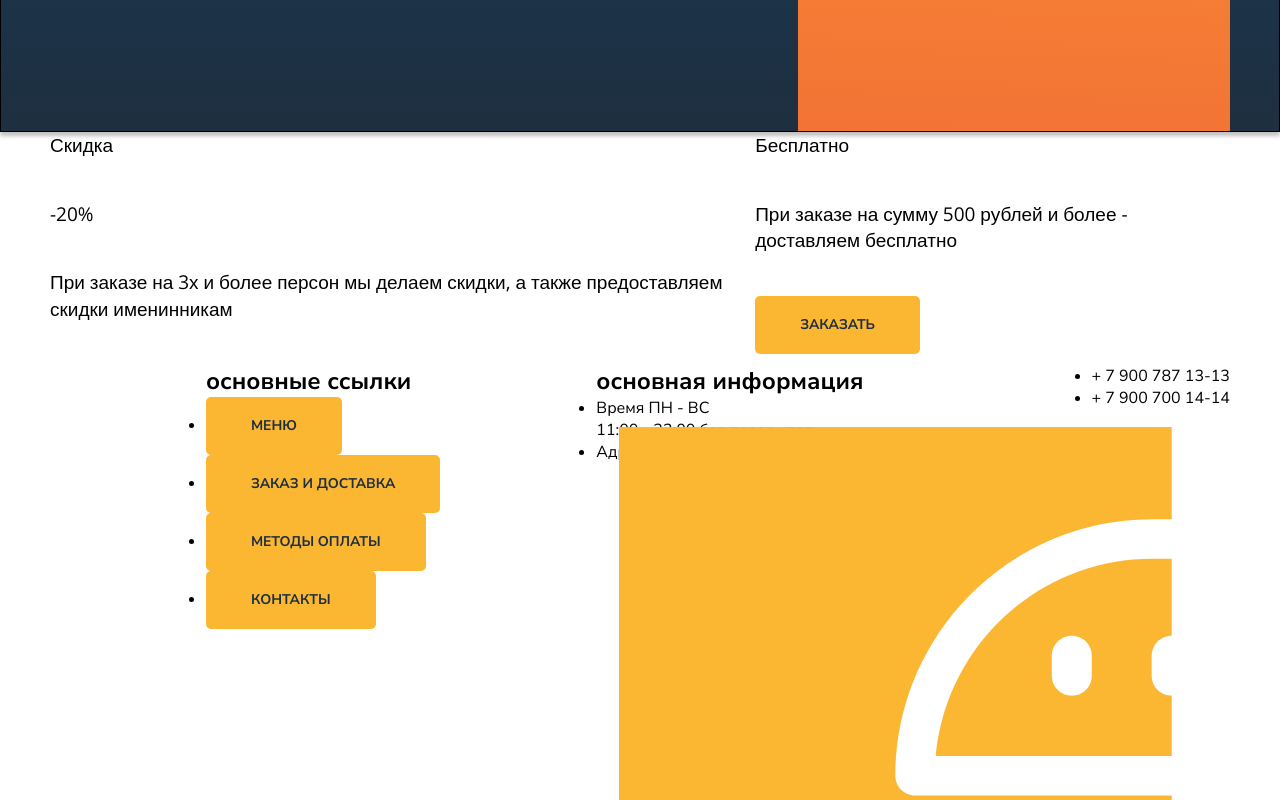
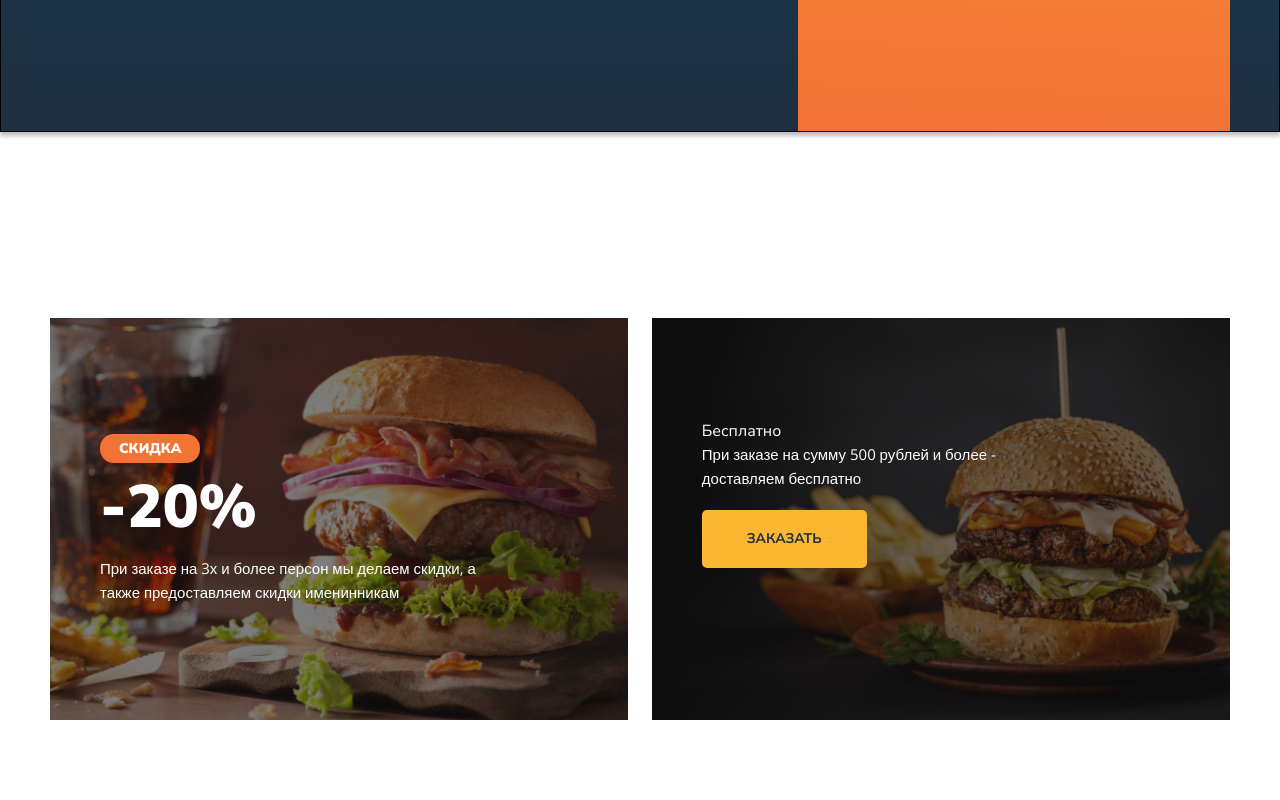
Before and after one commit to Ratcatcher88/Burger, a plain HTML site: page boorg.html in a window 1280 px wide. Shown: the part 900-1700 px from the top of the page. Drawn offline with nearby package versions, Linux system fonts and the light colour scheme.

Commit message:
Update boorSt.css

```diff
--- a/style/boorSt.css
+++ b/style/boorSt.css
@@ -21,10 +21,10 @@ body {
     justify-content: space-between;
 }
 
+.main,
 img {
     position: absolute;
     width: 829px;
-    height: 861px;
     right: -168px;
 }
 
@@ -55,7 +55,7 @@ h1 span {
     margin-top: 170px;
 }
 
-p {
+.text p {
     font-size: 19px;
     font-weight: 400;
     line-height: 140%;
@@ -64,6 +64,8 @@ p {
 
 }
 
+.main a,
+.promo a,
 a {
     color: #1E2F40;
     background: #FBB731;
@@ -91,3 +93,126 @@ a {
     height: 100%;
     background: linear-gradient(2deg, #F37335 0%, #FBB731 100%, #FDC830 100%);
 }
+
+.promo {
+    padding-top: 186px;
+    padding-bottom: 186px;
+}
+
+.promo-left,
+.promo-right {
+    flex: 0 0 49%;
+    color: #fff;
+    box-sizing: border-box;
+    background-repeat: no-repeat;
+    background-size: cover;
+    background-position: center;
+}
+
+.promo-left {
+    background-image: url(../img/promo-left.png);
+    padding: 116px 50px;
+}
+
+.promo-right {
+    background-image: url(../img/promo-right.png);
+    padding: 102px 50px;
+}
+
+.sale {
+    font-size: 14px;
+    font-weight: 900;
+    background: #F37335;
+    padding: 5px 19px;
+    border-radius: 14px;
+    display: inline-block;
+    text-transform: uppercase;
+    margin-bottom: 3px;
+}
+
+.cost {
+    font-size: 60px;
+    font-weight: 900;
+    margin-bottom: 8px;
+}
+
+.discription {
+    color: #FFFFFF;
+    font-family: 'Open Sans', sans-serif;
+    font-size: 15px;
+    line-height: 24px;
+}
+
+.promo-left .discription {
+    max-width: 392px;
+
+}
+
+.promo-right .discription {
+    max-width: 300px;
+    margin-bottom: 20px;
+}
+
+.free {
+    font-size: 44px;
+    font-weight: 700;
+    margin-bottom: 10px;
+}
+
+footer {
+    background: #1E2F40;
+    color: #fff;
+    padding-top: 117px;
+    padding-bottom: 106px;
+}
+
+.logo {
+    width: 63px;
+    height: 56px;
+}
+
+.item {
+    flex: 0 0 auto;
+}
+
+.item h2 {
+    font-size: 20px;
+    font-weight: 800;
+    text-transform: uppercase;
+    margin-bottom: 12px;
+}
+
+.item ul,
+.tel ul {
+    list-style-type: none;
+}
+
+.item li {
+    margin-bottom: 9px;
+    font-family: 'Open Sans', sans-serif;
+    font-size: 15px;
+    color: #DEDEDE;
+    font-weight: 700;
+    line-height: 24px;
+}
+
+.item a {
+    color: #DEDEDE;
+    text-decoration: none;
+    font-weight: 400;
+}
+
+.item span {
+    color: #DEDEDE;
+    display: block;
+    font-weight: 400;
+}
+
+.tel ul {
+    font-size: 20px;
+    color: #FBB731;
+}
+
+.tel li {
+    padding-bottom: 12px;
+}
```
